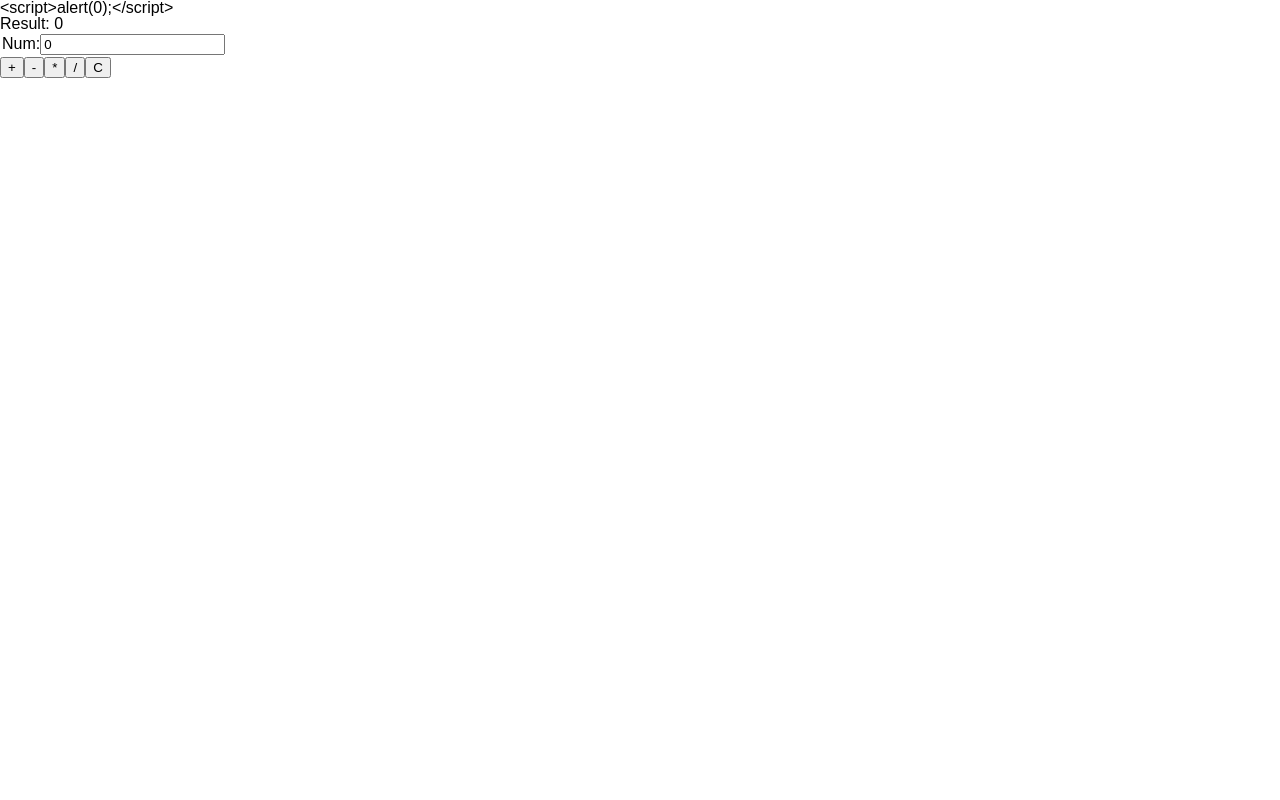
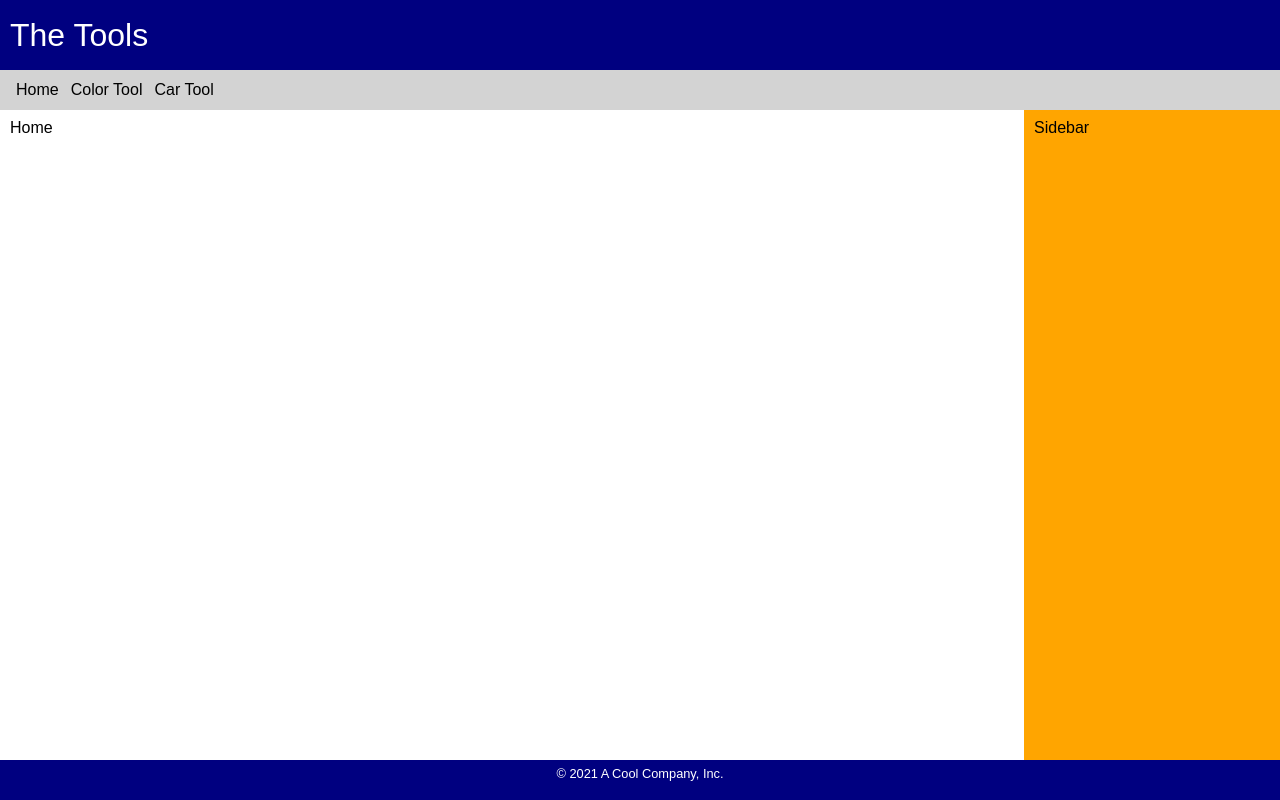
Before and after one commit to t4d-classes/bootcamp_11292021, a React (Create React App) app in the folder demo-app/: page / in a window 1280 px wide. Built offline with nearby package versions, Linux system fonts and the light colour scheme.

Commit message:
upgrade tools app to router 6

```diff
--- a/demo-app/package.json
+++ b/demo-app/package.json
@@ -10,7 +10,7 @@
     "react": "^17.0.2",
     "react-dom": "^17.0.2",
     "react-redux": "^7.2.6",
-    "react-router-dom": "^5.3.0",
+    "react-router-dom": "^6.0.2",
     "react-scripts": "4.0.3",
     "redux": "^4.1.2",
     "redux-thunk": "^2.4.1",
--- a/demo-app/src/components/App.js
+++ b/demo-app/src/components/App.js
@@ -1,4 +1,4 @@
-import { BrowserRouter as Router, Route, Link } from 'react-router-dom';
+import { BrowserRouter as Router, Routes, Route, Link } from 'react-router-dom';
 
 import { ColorToolStoreProvider } from '../contexts/colorToolStoreContext';
 import { CarToolStoreProvider } from '../contexts/carToolStoreContext';
@@ -27,26 +27,26 @@ export const App = () => {
       <Layout>
         <ToolHeader headerText="The Tools" />
         <nav>
-          <ul class="menu">
-            <li class="menu-item"><Link to="/">Home</Link></li>
-            <li class="menu-item"><Link to="/color-tool">Color Tool</Link></li>
-            <li class="menu-item"><Link to="/car-tool">Car Tool</Link></li>
+          <ul className="menu">
+            <li className="menu-item"><Link to="/">Home</Link></li>
+            <li className="menu-item"><Link to="/color-tool">Color Tool</Link></li>
+            <li className="menu-item"><Link to="/car-tool">Car Tool</Link></li>
           </ul>
         </nav>
         <main>
-          <Route path="/" exact>
-            <h1>Home</h1>
-          </Route>
-          <Route path="/color-tool">
+          <Routes>
+            <Route path="/" element={<h1>Home</h1>} />
+            <Route path="/color-tool" element={
               <ColorToolStoreProvider colors={colorList}>
                 <ColorTool />
               </ColorToolStoreProvider>
-          </Route>
-          <Route path="/car-tool">
+            } />
+            <Route path="/car-tool" element={
               <CarToolStoreProvider cars={carList}>
                 <CarTool />
               </CarToolStoreProvider>
-          </Route>
+            } />
+          </Routes>
         </main>
         <aside>Sidebar</aside>
         <ToolFooter companyName="A Cool Company, Inc." />
--- a/demo-app/src/index.js
+++ b/demo-app/src/index.js
@@ -1,8 +1,8 @@
 import { render } from 'react-dom';
 import { Provider } from 'react-redux';
 
-// import { App } from './components/App';
-import { CalcTool as App } from './components/CalcTool';
+import { App } from './components/App';
+// import { CalcTool as App } from './components/CalcTool';
 import { calcToolStore } from './stores/calcToolStore';
 
 import './index.css';
```
Also changed, not shown: 1 other file (tests, documents, lock files or other folders). Lines whose indentation alone changed are shown as unchanged.
